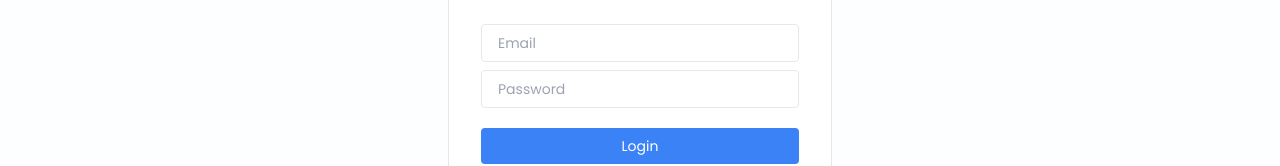
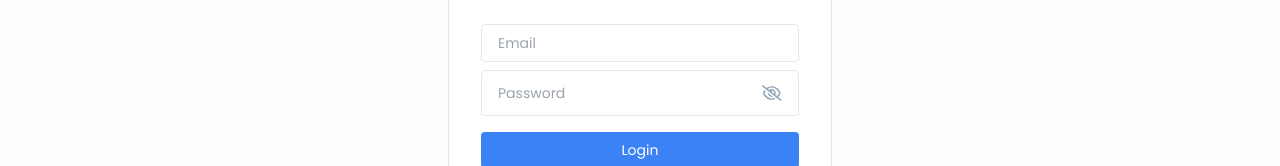
Before and after one commit to AjayAchugatla/NoteVault, a React (Vite) app in the folder frontend/: page /signin in a window 1280 px wide. Shown: the part 177-343 px from the top of the page. Built offline with nearby package versions, Linux system fonts and the light colour scheme.

Commit message:
Add password input component and update Signin/Signup forms

```diff
--- /dev/null
+++ b/frontend/src/components/PwdInput.jsx
@@ -0,0 +1,33 @@
+import React, { useState } from 'react'
+import { FaRegEye, FaRegEyeSlash } from 'react-icons/fa6'
+
+function PwdInput({ value, onChange, placeholder }) {
+    const [show, setShow] = useState(false)
+
+    const toggle = () => {
+        setShow((show) => !show);
+    }
+    return (
+        <div className='flex items-center bg-transparent border-[1.5px] px-4 rounded mb-3'>
+            <input
+                value={value}
+                onChange={onChange}
+                type={show ? "text" : "password"}
+                placeholder={placeholder || "Password"}
+                className='w-full text-sm bg-transparent py-3 mr-3 rounded outline-none'
+                inputMode='text'
+            />
+            {show ? <FaRegEye
+                size={22}
+                className='text-primary cursor-pointer'
+                onClick={() => toggle()}
+            /> : <FaRegEyeSlash
+                size={22}
+                className='text-slate-400 cursor-pointer'
+                onClick={() => toggle()}
+            />}
+        </div>
+    )
+}
+
+export default PwdInput
--- a/frontend/src/index.css
+++ b/frontend/src/index.css
@@ -3,6 +3,10 @@
 @tailwind base;
 @tailwind components;
 @tailwind utilities;
+
+input::-ms-reveal {
+    display: none;
+}
 
 @layer base {
     html {
--- a/frontend/src/pages/Signin.jsx
+++ b/frontend/src/pages/Signin.jsx
@@ -2,6 +2,7 @@ import React, { useEffect, useState } from 'react'
 import Navbar from '../components/Navbar'
 import { Link, useNavigate } from 'react-router-dom'
 import { validateEmail } from '../utils/fun'
+import PwdInput from '../components/PwdInput'
 import axios from "axios"
 import Error from '../components/Error'
 
@@ -69,11 +70,9 @@ function Signin() {
                         className='input-box'
                         value={email}
                         onChange={(e) => setEmail(e.target.value)}
+                        autoFocus
                     />
-                    <input
-                        type="password"
-                        placeholder='Password'
-                        className='input-box'
+                    <PwdInput
                         value={password}
                         onChange={(e) => setPassword(e.target.value)}
                     />
--- a/frontend/src/pages/Signup.jsx
+++ b/frontend/src/pages/Signup.jsx
@@ -2,6 +2,7 @@ import { useState, useEffect } from 'react'
 import Navbar from '../components/Navbar'
 import { Link, useNavigate } from 'react-router-dom'
 import { validateEmail } from '../utils/fun'
+import PwdInput from '../components/PwdInput'
 import axios from "axios"
 import Error from '../components/Error'
 
@@ -75,6 +76,7 @@ function Signup() {
                         placeholder='Name'
                         className='input-box'
                         onChange={(e) => setName(e.target.value)}
+                        autoFocus
                     />
                     <input
                         type="text"
@@ -82,10 +84,8 @@ function Signup() {
                         className='input-box'
                         onChange={(e) => setEmail(e.target.value)}
                     />
-                    <input
-                        type="password"
-                        placeholder='Password'
-                        className='input-box'
+                    <PwdInput
+                        value={password}
                         onChange={(e) => setPassword(e.target.value)}
                     />
 
```
